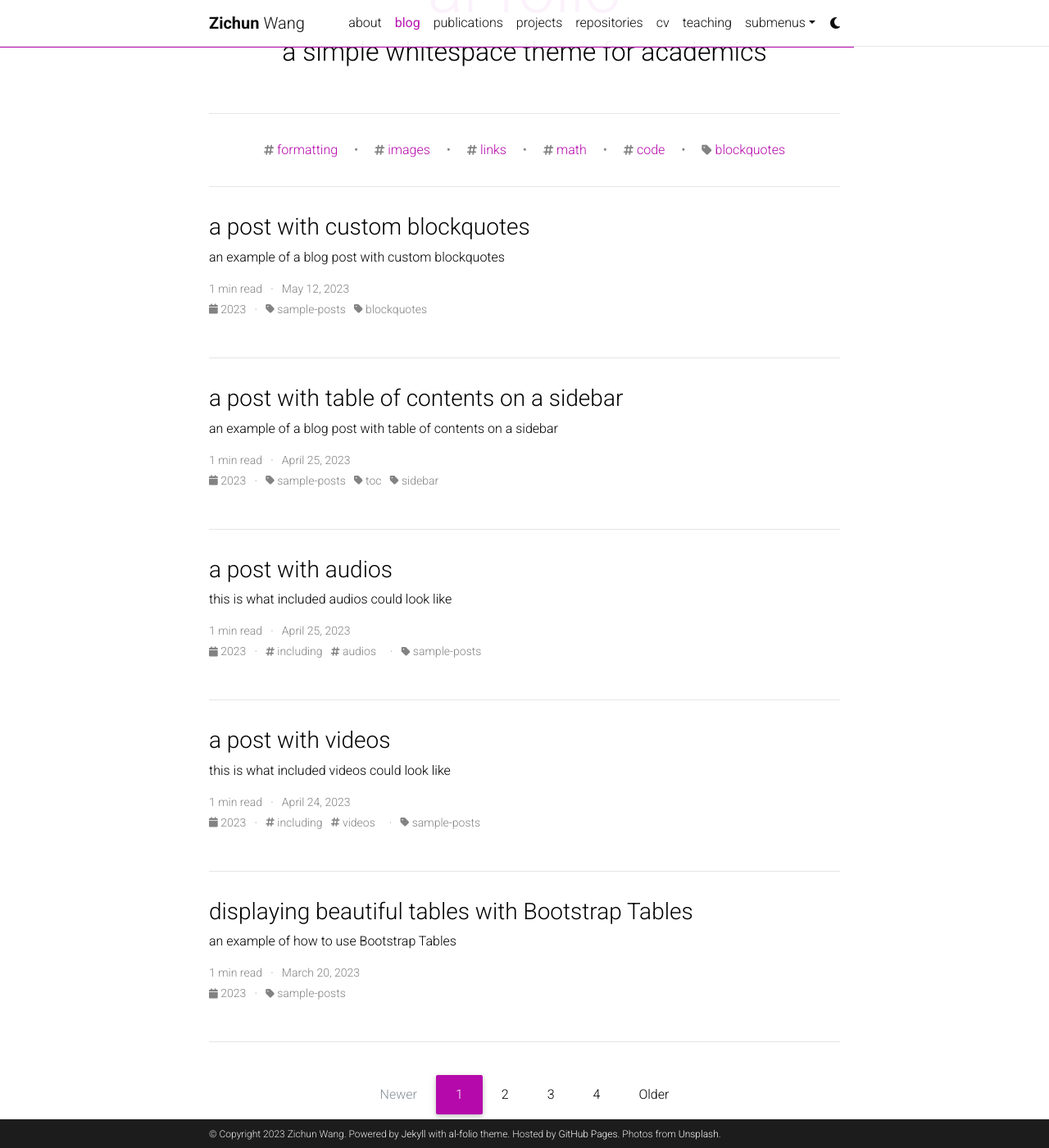
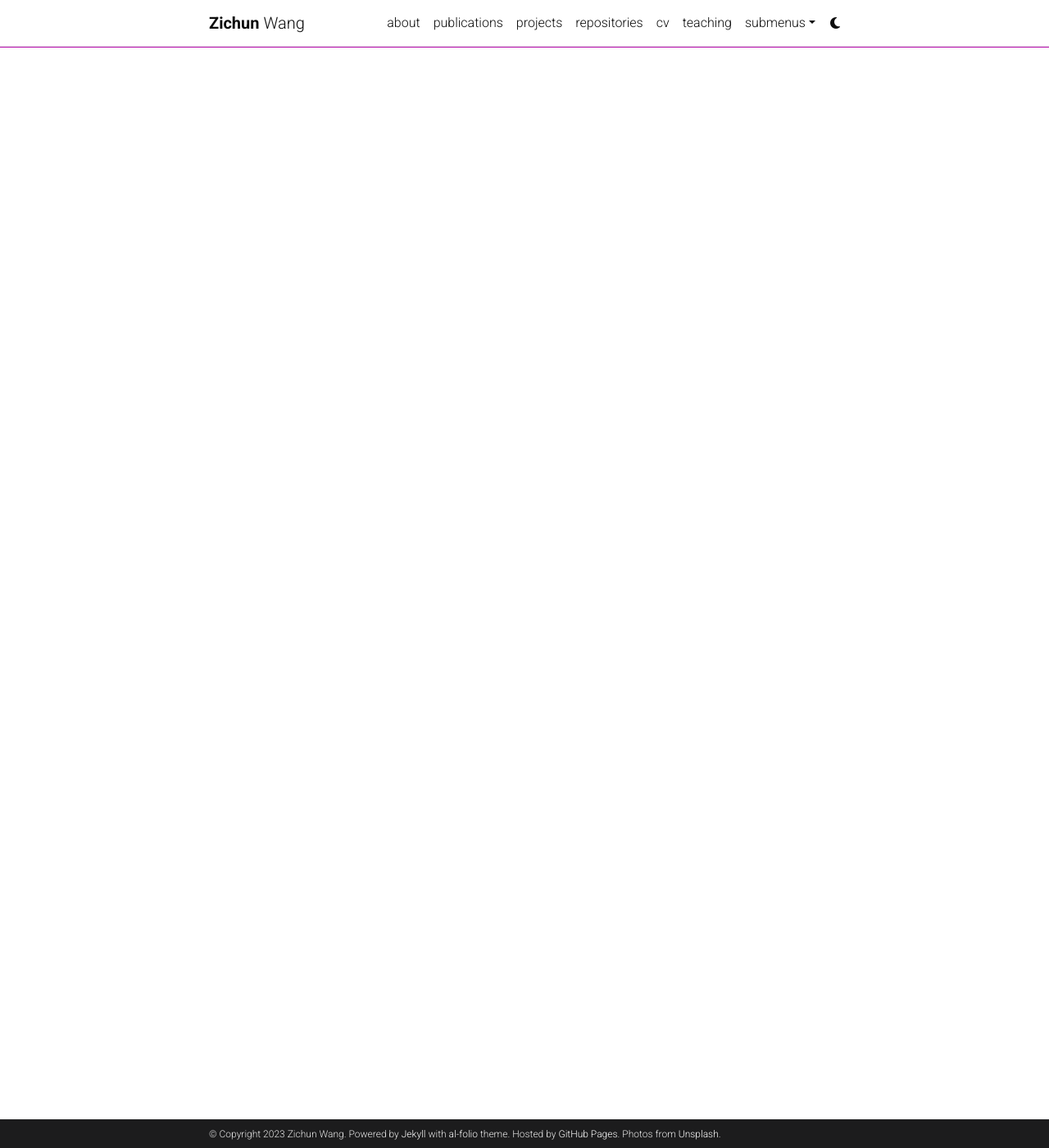
Before and after one commit to Wang-XIaoDingdd/zichunwang.github.io, a Jekyll site: the page built from blog/index.html, in a window 1280 px wide and 1400 px high, scrolled down 197 px. Shown: the whole window at 82% size. Built offline with Jekyll 4.4.1, drawn with Linux system fonts in a browser that asks for light colours; the list of posts is cut into pages by our own code; comment, search, counter and statistics services are not loaded; a style sheet for code colours, icons or effects is not loaded; some of the changed lines change nothing that is shown.

Commit message:
Initial commit

```diff
--- a/_config.yml
+++ b/_config.yml
@@ -16,8 +16,8 @@ footer_text: >
 keywords: jekyll, jekyll-theme, academic-website, portfolio-website  # add your own keywords or leave empty
 
 lang: en # the language of your site (for example: en, fr, cn, ru, etc.)
-icon: ⚛️  # the emoji used as the favicon (alternatively, provide image name in /assets/img/)
-
+icon: 😊  # the emoji used as the favicon (alternatively, provide image name in /assets/img/)
+# ⚛️
 url: https://alshedivat.github.io # the base hostname & protocol for your site
 baseurl: /al-folio # the subpath of your site, e.g. /blog/
 last_updated: false # set to true if you want to display last updated in the footer
@@ -118,49 +118,49 @@ panelbear_analytics:  # panelbear analytics site ID (format: XXXXXXXXX)
 google_site_verification:  # your google-site-verification ID (Google Search Console)
 bing_site_verification:  # out your bing-site-verification ID (Bing Webmaster)
 
-# -----------------------------------------------------------------------------
-# Blog
-# -----------------------------------------------------------------------------
+# # -----------------------------------------------------------------------------
+# # Blog
+# # -----------------------------------------------------------------------------
 
-blog_name: al-folio # blog_name will be displayed in your blog page
-blog_nav_title: blog # your blog must have a title for it to be displayed in the nav bar
-blog_description: a simple whitespace theme for academics
-permalink: /blog/:year/:title/
+# blog_name: al-folio # blog_name will be displayed in your blog page
+# blog_nav_title: blog # your blog must have a title for it to be displayed in the nav bar
+# blog_description: a simple whitespace theme for academics
+# permalink: /blog/:year/:title/
 
-# Pagination
-pagination:
-  enabled: true
+# # Pagination
+# pagination:
+#   enabled: true
 
-related_blog_posts:
-  enabled: true
-  max_related: 5
+# related_blog_posts:
+#   enabled: true
+#   max_related: 5
 
-# Giscus comments (RECOMMENDED)
-# Follow instructions on https://giscus.app/ to setup for your repo to fill out
-# the information below.
-giscus:
-  repo: alshedivat/al-folio      # <your-github-user-name>/<your-github-repo-name>
-  repo_id: MDEwOlJlcG9zaXRvcnk2MDAyNDM2NQ==
-  category: Comments             # name of the category under which discussions will be created
-  category_id: DIC_kwDOA5PmLc4CTBt6
-  mapping: title                 # identify discussions by post title
-  strict: 1                      # use strict identification mode
-  reactions_enabled: 1           # enable (1) or disable (0) emoji reactions
-  input_position: bottom         # whether to display input form below (bottom) or above (top) the comments
-  theme: preferred_color_scheme  # name of the color scheme (preferred works well with al-folio light/dark mode)
-  emit_metadata: 0
-  lang: en
+# # Giscus comments (RECOMMENDED)
+# # Follow instructions on https://giscus.app/ to setup for your repo to fill out
+# # the information below.
+# giscus:
+#   repo: alshedivat/al-folio      # <your-github-user-name>/<your-github-repo-name>
+#   repo_id: MDEwOlJlcG9zaXRvcnk2MDAyNDM2NQ==
+#   category: Comments             # name of the category under which discussions will be created
+#   category_id: DIC_kwDOA5PmLc4CTBt6
+#   mapping: title                 # identify discussions by post title
+#   strict: 1                      # use strict identification mode
+#   reactions_enabled: 1           # enable (1) or disable (0) emoji reactions
+#   input_position: bottom         # whether to display input form below (bottom) or above (top) the comments
+#   theme: preferred_color_scheme  # name of the color scheme (preferred works well with al-folio light/dark mode)
+#   emit_metadata: 0
+#   lang: en
 
-# Disqus comments (DEPRECATED)
-disqus_shortname: al-folio # put your disqus shortname
-# https://help.disqus.com/en/articles/1717111-what-s-a-shortname
+# # Disqus comments (DEPRECATED)
+# disqus_shortname: al-folio # put your disqus shortname
+# # https://help.disqus.com/en/articles/1717111-what-s-a-shortname
 
-# External sources.
-# If you have blog posts published on medium.com or other external sources,
-# you can display them in your blog by adding a link to the RSS feed.
-external_sources:
-  - name: medium.com
-    rss_url: https://medium.com/@al-folio/feed
+# # External sources.
+# # If you have blog posts published on medium.com or other external sources,
+# # you can display them in your blog by adding a link to the RSS feed.
+# external_sources:
+#   - name: medium.com
+#     rss_url: https://medium.com/@al-folio/feed
 
 # -----------------------------------------------------------------------------
 # Collections
```
